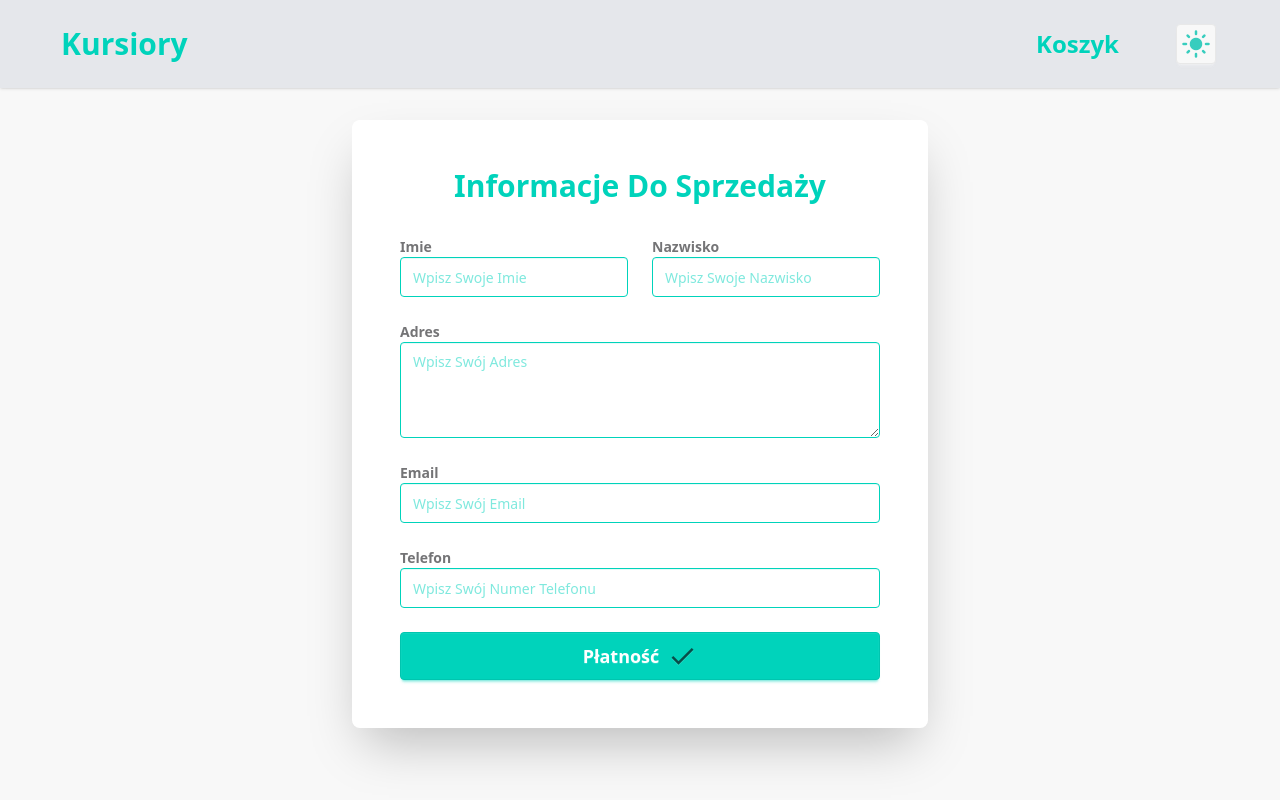
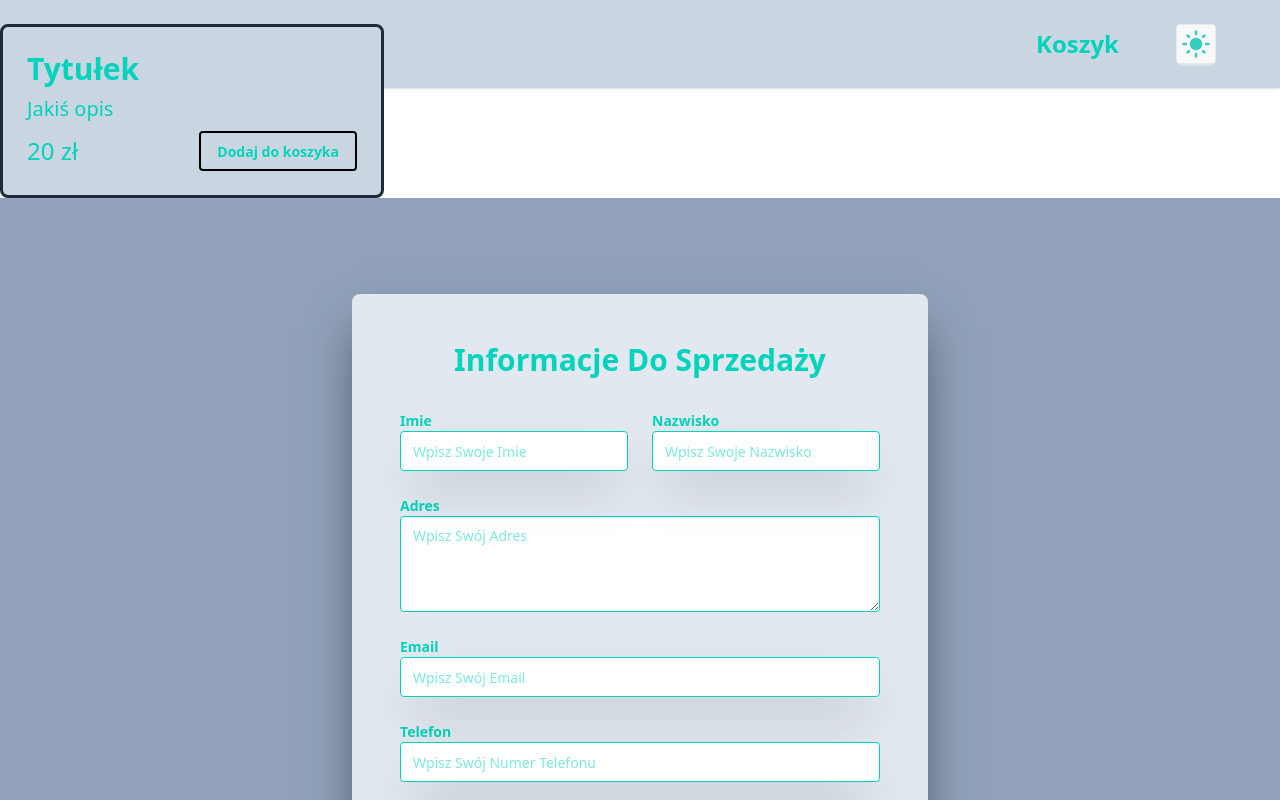
Before and after one commit to Keryyyl/SklepZaliczenie, a React (Vite) app: page /koszyk in a window 1280 px wide. Shown: the top 800 px of the page. Built offline with nearby package versions, Linux system fonts and the light colour scheme.

Commit message:
Changes colors of mailform and such

```diff
--- a/src/index.css
+++ b/src/index.css
@@ -84,3 +84,7 @@
     /* Support for IE. */
     font-feature-settings: 'liga';
   }
+
+  #root {
+    @apply bg-white h-full;
+  }
--- a/src/pages/Koszyk.jsx
+++ b/src/pages/Koszyk.jsx
@@ -8,7 +8,7 @@ function Koszyk() {
       <>
       <Header/>
       Koszyk
-      {/* <KursCard title="Tytułek" description="Jakiś opis" price="20" /> */}
+      <KursCard title="Tytułek" description="Jakiś opis" price="20" />
       <MailForm/>
       </>
     )
--- a/src/pages/components/Header.jsx
+++ b/src/pages/components/Header.jsx
@@ -24,7 +24,7 @@ function Header() {
     };
 
     return (
-        <div className="navbar shadow-sm fixed top-0 w-full dark:bg-gray-800 bg-gray-200 transition duration-2500">
+        <div className="navbar shadow-sm fixed top-0 w-full dark:bg-gray-800 bg-slate-300 transition duration-2500">
             <div className="flex w-full justify-between p-4">
                 <Link to="/" className="text-3xl ml-5 btn btn-ghost hover:text-text-accent  text-accent transition duration-800">Kursiory</Link>
                 <div className="flex items-center">
--- a/src/pages/components/KursCard.jsx
+++ b/src/pages/components/KursCard.jsx
@@ -3,13 +3,13 @@ function KursCard(props) {
 
     return (
       <>
-        <div className="card dark:bg-gray-800 bg-gray-200 border-3 border-gray-800 dark:border-gray-200 text-accent w-96 transition duration-2500">
+        <div className="card dark:bg-gray-800 bg-slate-300 border-3 border-gray-800 dark:border-slate-300 text-accent w-96 transition duration-2500 ">
           <div className="card-body">
             <h2 className="card-title text-3xl">{props.title}</h2>
             <p className="text-xl">{props.description}</p>
             <div className="card-actions align-middle justify-between">
               <label className="text-2xl mt-1">{props.price} zł</label>
-              <button className="btn btn-ghost border-2 border-black dark:border-gray-200 transition duration-2500">Dodaj do koszyka</button>
+              <button className="btn btn-ghost border-2 border-black dark:border-slate-300 transition duration-2500">Dodaj do koszyka</button>
             </div>
           </div>
         </div>
--- a/src/pages/components/MailForm.jsx
+++ b/src/pages/components/MailForm.jsx
@@ -24,8 +24,8 @@ function KursCard(props) {
     };
 
     return (
-        <div className="min-h-screen bg-base-200 flex items-center justify-center p-6">
-            <div className="card w-full max-w-xl bg-base-100 shadow-2xl rounded-lg p-6">
+        <div className="min-h-screen bg-slate-400 dark:bg-base-200 flex items-center justify-center transition duration-2500 p-6">
+            <div className="card w-full max-w-xl bg-slate-200 dark:bg-base-100 shadow-2xl dark:shadow-xl shadow-gray-700 dark:shadow-gray-950 rounded-lg p-6 transition duration-2500">
                 <div className="card-body">
                     <h2 className="text-3xl font-bold text-center text-accent mb-6">Informacje Do Sprzedaży</h2>
 
@@ -33,7 +33,7 @@ function KursCard(props) {
                         <div className="grid grid-cols-1 md:grid-cols-2 gap-6">
                             <div className="form-control w-full">
                                 <label className="label">
-                                    <span className="label-text font-semibold">Imie</span>
+                                    <span className="label-text text-accent font-semibold">Imie</span>
                                 </label>
                                 <input
                                     type="text"
@@ -41,14 +41,14 @@ function KursCard(props) {
                                     value={formData.name}
                                     onChange={handleChange}
                                     placeholder="Wpisz Swoje Imie"
-                                    className="input input-accent w-full text-accent"
+                                    className="input input-accent w-full text-accent shadow-2xl dark:shadow-black bg-white dark:bg-base-100 transition duration-2500"
                                     required
                                 />
                             </div>
 
                             <div className="form-control w-full">
                                 <label className="label">
-                                    <span className="label-text font-semibold">Nazwisko</span>
+                                    <span className="label-text text-accent font-semibold">Nazwisko</span>
                                 </label>
                                 <input
                                     type="text"
@@ -56,7 +56,7 @@ function KursCard(props) {
                                     value={formData.forename}
                                     onChange={handleChange}
                                     placeholder="Wpisz Swoje Nazwisko"
-                                    className="input input-accent w-full text-accent"
+                                    className="input input-accent w-full text-accent shadow-2xl dark:shadow-black bg-white dark:bg-base-100 transition duration-2500"
                                     required
                                 />
                             </div>
@@ -64,21 +64,21 @@ function KursCard(props) {
 
                         <div className="form-control w-full">
                             <label className="label">
-                                <span className="label-text font-semibold">Adres</span>
+                                <span className="label-text text-accent font-semibold">Adres</span>
                             </label>
                             <textarea
                                 name="address"
                                 value={formData.address}
                                 onChange={handleChange}
                                 placeholder="Wpisz Swój Adres"
-                                className="textarea textarea-accent h-24 w-full text-accent"
+                                className="textarea textarea-accent h-24 w-full text-accent bg-white dark:bg-base-100 transition duration-2500"
                                 required
                             />
                         </div>
 
                         <div className="form-control w-full">
                             <label className="label">
-                                <span className="label-text font-semibold">Email</span>
+                                <span className="label-text text-accent font-semibold">Email</span>
                             </label>
                             <input
                                 type="email"
@@ -86,14 +86,14 @@ function KursCard(props) {
                                 value={formData.email}
                                 onChange={handleChange}
                                 placeholder="Wpisz Swój Email"
-                                className="input input-accent w-full text-accent"
+                                className="input input-accent w-full text-accent shadow-2xl dark:shadow-black bg-white dark:bg-base-100 transition duration-2500"
                                 required
                             />
                         </div>
 
                         <div className="form-control w-full">
                             <label className="label">
-                                <span className="label-text font-semibold">Telefon</span>
+                                <span className="label-text text-accent font-semibold">Telefon</span>
                             </label>
                             <input
                                 type="tel"
@@ -101,13 +101,13 @@ function KursCard(props) {
                                 value={formData.phone}
                                 onChange={handleChange}
                                 placeholder="Wpisz Swój Numer Telefonu"
-                                className="input input-accent w-full text-accent"
+                                className="input input-accent w-full text-accent shadow-2xl dark:shadow-black bg-white dark:bg-base-100 transition duration-2500"
                                 required
                             />
                         </div>
 
                         <div className="card-actions justify-end mt-6">
-                            <button type="submit" className="btn btn-accent btn-lg w-full flex items-center justify-center gap-2 text-white dark:text-black">
+                            <button type="submit" className="btn btn-accent btn-lg w-full flex items-center justify-center shadow-2xl dark:shadow-black gap-2 text-white transition duration-2500 dark:text-black">
                                 Płatność
                                 <span className="material-icons-accent"> check </span>
                             </button>
```
